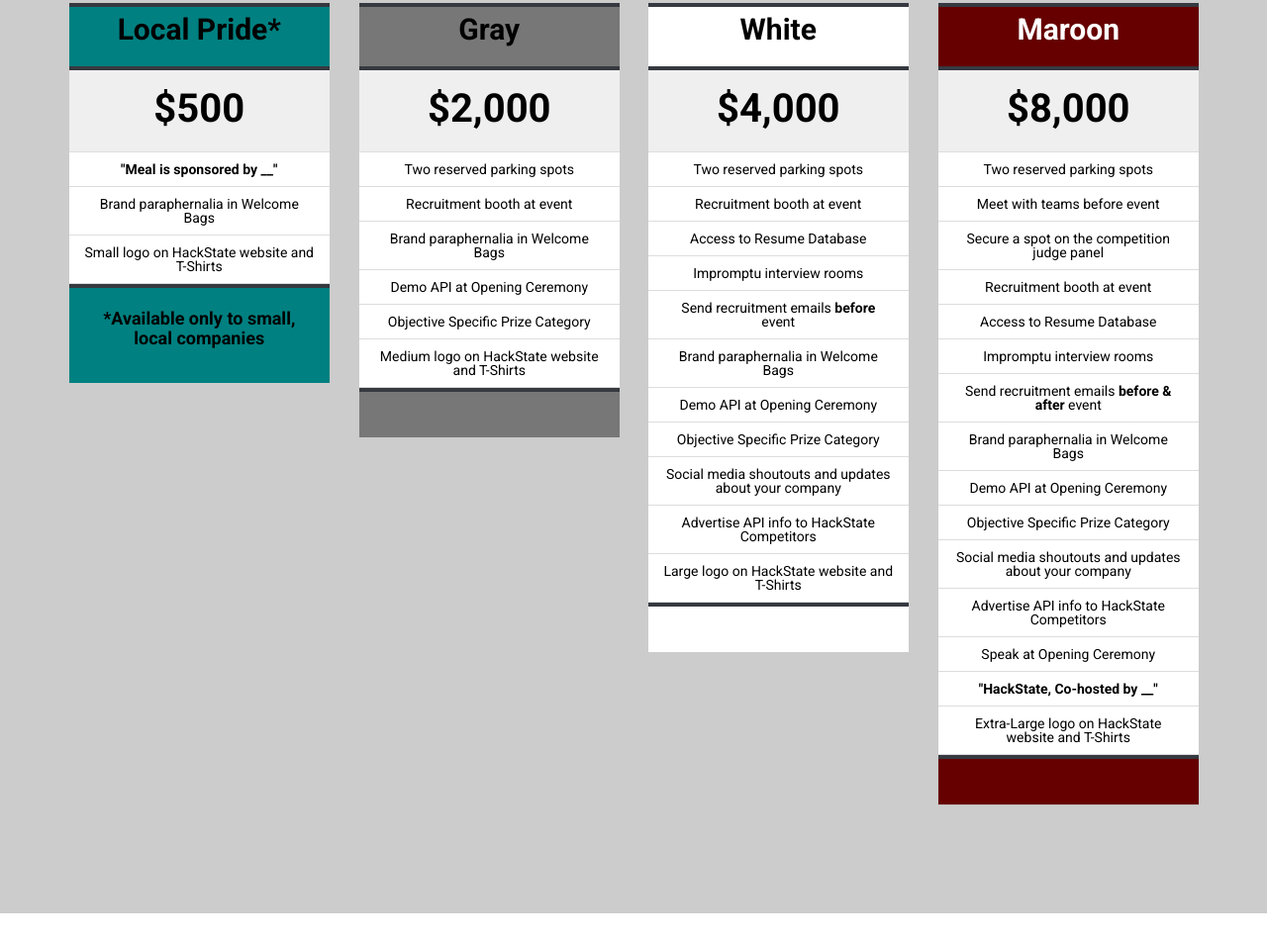
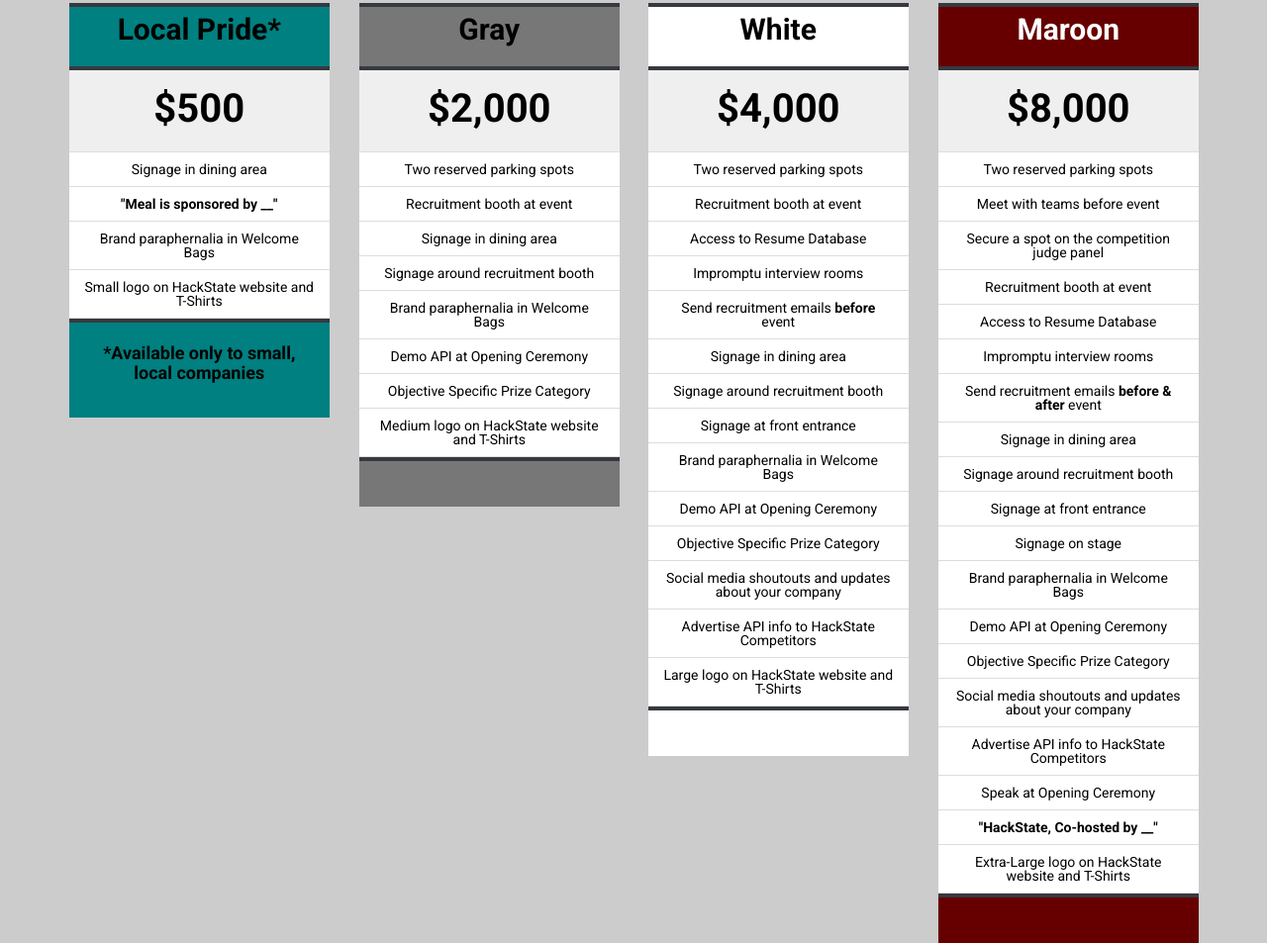
Before and after one commit to HackState17/sponsorship-HackState, a plain HTML site: page index.html in a window 1280 px wide. Shown: the part 2130-3083 px from the top of the page at 99% size. Drawn offline with nearby package versions, Linux system fonts and the light colour scheme.

Commit message:
Add signage benefits to packages section

```diff
--- a/index.html
+++ b/index.html
@@ -239,6 +239,7 @@
 										<p class="lead"><strong>$500</strong></p>
 									</div>
 									<ul class="list-group text-center">
+										<li class="list-group-item">Signage in dining area</li>
 										<li class="list-group-item"><strong>"Meal is sponsored by __"</strong></li>
 										<li class="list-group-item">Brand paraphernalia in Welcome Bags</li>
 										<li class="list-group-item">Small logo on HackState website and T-Shirts</li>
@@ -260,6 +261,8 @@
 									<ul class="list-group text-center">
 										<li class="list-group-item">Two reserved parking spots</li>
 										<li class="list-group-item">Recruitment booth at event</li>
+										<li class="list-group-item">Signage in dining area</li>
+										<li class="list-group-item">Signage around recruitment booth</li>
 										<li class="list-group-item">Brand paraphernalia in Welcome Bags</li>
 										<li class="list-group-item">Demo API at Opening Ceremony</li>
 										<li class="list-group-item">Objective Specific Prize Category</li>
@@ -284,6 +287,9 @@
 										<li class="list-group-item">Access to Resume Database</li>
 										<li class="list-group-item">Impromptu interview rooms</li>
 										<li class="list-group-item">Send recruitment emails <strong>before</strong> event</li>
+										<li class="list-group-item">Signage in dining area</li>
+										<li class="list-group-item">Signage around recruitment booth</li>
+										<li class="list-group-item">Signage at front entrance</li>
 										<li class="list-group-item">Brand paraphernalia in Welcome Bags</li>
 										<li class="list-group-item">Demo API at Opening Ceremony</li>
 										<li class="list-group-item">Objective Specific Prize Category</li>
@@ -313,6 +319,10 @@
 										<li class="list-group-item">Access to Resume Database</li>
 										<li class="list-group-item">Impromptu interview rooms</li>
 										<li class="list-group-item">Send recruitment emails <strong>before &amp; after</strong> event</li>
+										<li class="list-group-item">Signage in dining area</li>
+										<li class="list-group-item">Signage around recruitment booth</li>
+										<li class="list-group-item">Signage at front entrance</li>
+										<li class="list-group-item">Signage on stage</li>
 										<li class="list-group-item">Brand paraphernalia in Welcome Bags</li>
 										<li class="list-group-item">Demo API at Opening Ceremony</li>
 										<li class="list-group-item">Objective Specific Prize Category</li>
```
